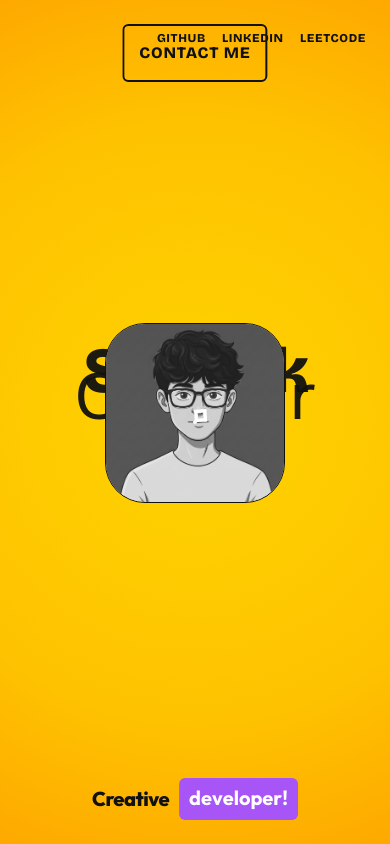
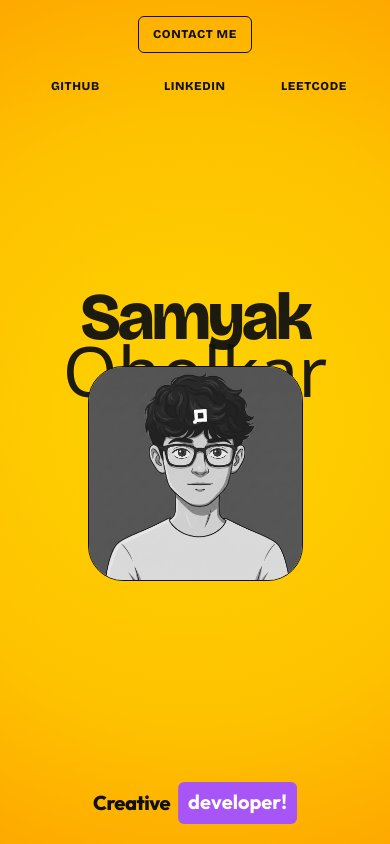
Before and after one commit to Samyuckkk/Samyuckkk, a React (Vite) app in the folder portfolio/frontend/: page / in a window 390 px wide. Shown: the top 844 px of the page. Built offline with nearby package versions, Linux system fonts and the light colour scheme; no server answers; a web font is replaced by a local one.

Commit message:
Hero Section Fixed!

```diff
--- a/portfolio/frontend/src/App.jsx
+++ b/portfolio/frontend/src/App.jsx
@@ -235,7 +235,7 @@ const lenis = new Lenis({
                         </motion.div>
 
                         {/* Rotating Text Badge - Positioned at bottom right */}
-                        <div className="absolute bottom-6 left-1/2 -translate-x-1/2 sm:right-8 sm:left-auto sm:translate-x-0 sm:bottom-8 z-[100] flex items-center gap-2.5 font-bold text-xl sm:text-2xl select-none w-max">
+                        <div className="hero-badge absolute bottom-6 left-1/2 -translate-x-1/2 sm:right-8 sm:left-auto sm:translate-x-0 sm:bottom-8 z-[100] flex items-center gap-2.5 font-bold text-xl sm:text-2xl select-none w-max">
                             <span className="text-[#111] font-extrabold tracking-tight">Creative</span>
                             <Magnet
                                 padding={5}
@@ -260,7 +260,7 @@ const lenis = new Lenis({
                         </div>
 
                         {/* Contact Me Button - Positioned at top left */}
-                        <div className="absolute top-6 left-1/2 -translate-x-1/2 sm:left-10 sm:translate-x-0 sm:top-10 z-[100]">
+                        <div className="hero-contact absolute top-6 left-1/2 -translate-x-1/2 sm:left-10 sm:translate-x-0 sm:top-10 z-[100]">
                             <Magnet
                                 padding={15}
                                 magnetStrength={5}
@@ -280,7 +280,7 @@ const lenis = new Lenis({
                         </div>
 
                         {/* GitHub, LinkedIn, LeetCode Links - Positioned at top right */}
-                        <div className="absolute top-6 right-6 sm:right-10 sm:top-10 z-[100] flex items-center gap-4 sm:gap-8 pointer-events-auto">
+                        <div className="hero-social-links absolute top-6 right-6 sm:right-10 sm:top-10 z-[100] flex items-center gap-4 sm:gap-8 pointer-events-auto">
                             <Magnet
                                 padding={12}
                                 magnetStrength={5}
--- a/portfolio/frontend/src/index.css
+++ b/portfolio/frontend/src/index.css
@@ -143,6 +143,81 @@ body{
     opacity: 0;
 }
 
+/* Phone hero layout: reserve dedicated rows for navigation and the badge. */
+@media (max-width: 639px) {
+    .hero {
+        height: auto;
+        min-height: max(100svh, 42rem);
+        padding: 8rem 1rem 6.5rem;
+    }
+
+    .hero-contact {
+        top: 1rem;
+        inset-inline: 1rem;
+        width: auto;
+        max-width: calc(100% - 2rem);
+        display: flex;
+        justify-content: center;
+        box-sizing: border-box;
+        translate: none;
+    }
+
+    .hero-contact button {
+        padding: 0.625rem 0.875rem !important;
+        border-width: 1px;
+        font-size: 0.75rem;
+        line-height: 1.25;
+    }
+
+    .hero-social-links {
+        top: 4.5rem;
+        inset-inline: 1rem;
+        width: auto;
+        max-width: calc(100% - 2rem);
+        display: grid;
+        grid-template-columns: repeat(3, minmax(0, 1fr));
+        align-items: center;
+        gap: 0;
+        box-sizing: border-box;
+    }
+
+    .hero-social-links > * {
+        justify-self: center;
+    }
+
+    .hero-content {
+        width: 100%;
+        gap: 0;
+    }
+
+    .name-samyak {
+        font-size: clamp(3.5rem, 17vw, 5.5rem);
+        line-height: 0.9;
+    }
+
+    .name-oholkar {
+        font-size: clamp(3.5rem, 18vw, 6rem);
+        line-height: 0.8;
+        margin-top: -0.35rem;
+    }
+
+    .avatar-magnet {
+        margin-top: -2rem;
+    }
+
+    .avatar-card {
+        width: clamp(10.5rem, 55vw, 13.75rem);
+        height: clamp(10.5rem, 55vw, 13.75rem);
+        border-radius: clamp(1.5rem, 9vw, 2.5rem);
+    }
+
+    .hero-badge {
+        bottom: 1.25rem;
+        gap: 0.5rem;
+        font-size: clamp(1rem, 5.5vw, 1.25rem);
+    }
+}
+
 /* Custom mouse-following popup for avatar */
 .avatar-message-pop {
     background: #111111;
```
